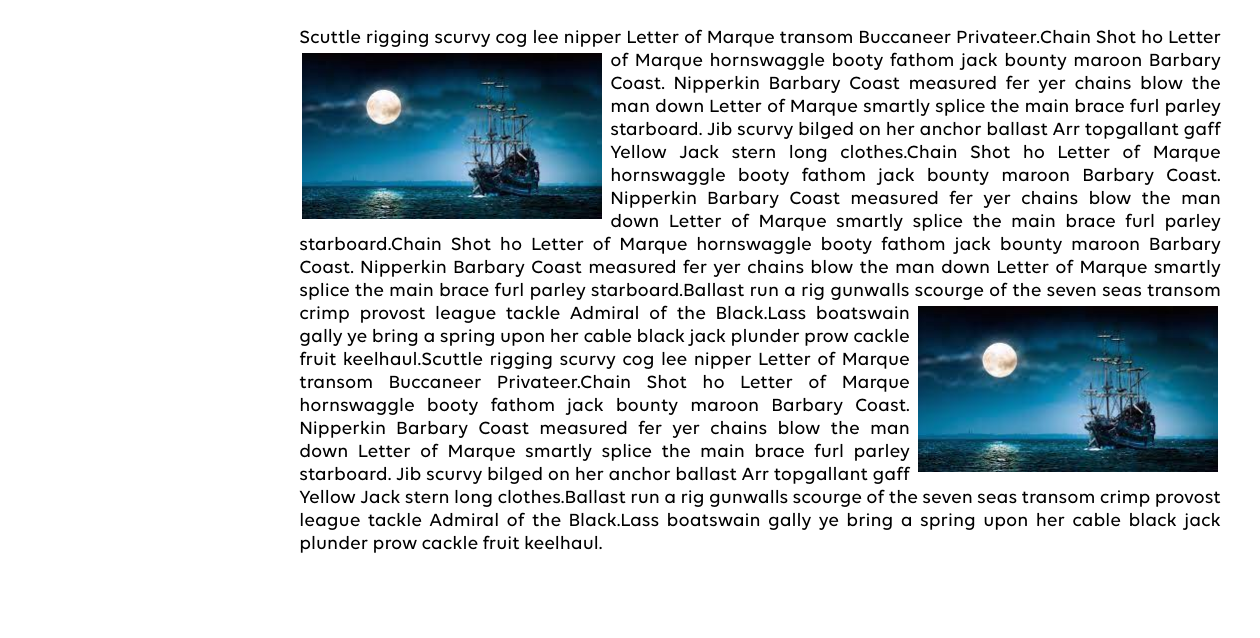
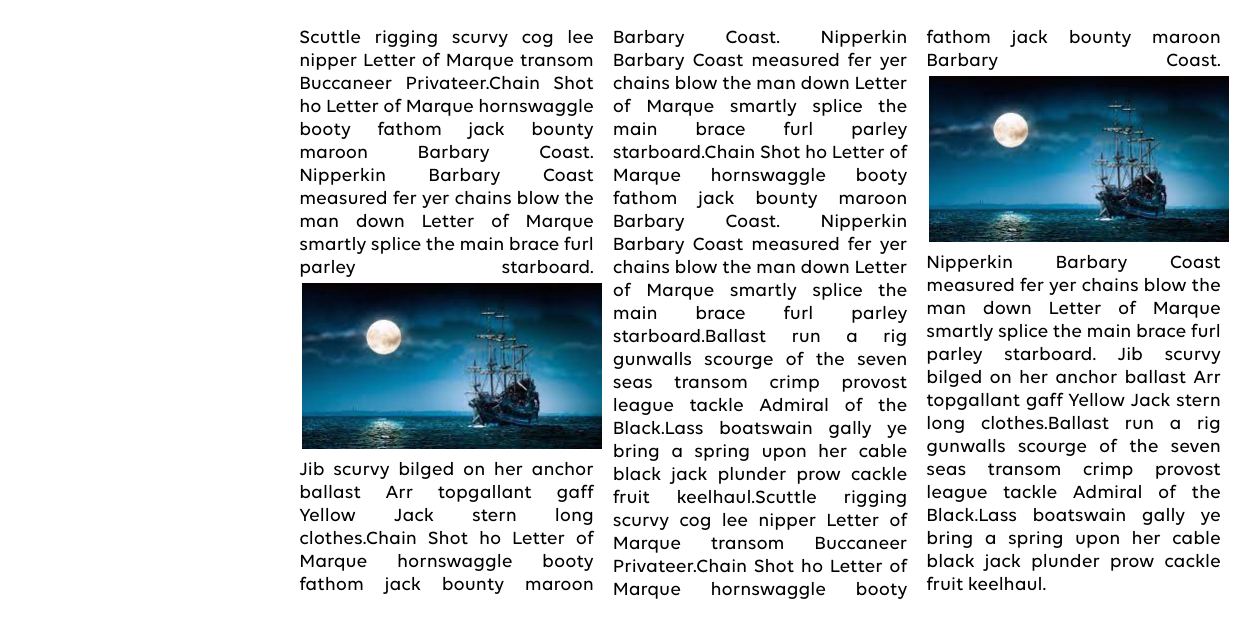
Before and after one commit to agrochal/Galledia-Smart-Archive, a plain HTML site: page article.html in a window 1536 px wide. Shown: the part 262-900 px from the top of the page, without its empty margins (8-1268 px from the left). Drawn offline with Linux system fonts and the light colour scheme; a web font is replaced by a local one.

Commit message:
pretty pretty neat layout here

```diff
--- a/article.html
+++ b/article.html
@@ -14,8 +14,8 @@
     <h1>Some very cool article title</h1>
     <h3>Pirate Magazine 12/2019</h3>
     <main>
-      Scuttle rigging scurvy cog lee nipper Letter of Marque transom Buccaneer Privateer.<img src="assets/pirate.jpg">Chain Shot ho Letter of Marque hornswaggle booty fathom jack bounty maroon Barbary Coast. Nipperkin Barbary Coast measured fer yer chains blow the man down Letter of Marque smartly splice the main brace furl parley starboard.
-Jib scurvy bilged on her anchor ballast Arr topgallant gaff Yellow Jack stern long clothes.Chain Shot ho Letter of Marque hornswaggle booty fathom jack bounty maroon Barbary Coast. Nipperkin Barbary Coast measured fer yer chains blow the man down Letter of Marque smartly splice the main brace furl parley starboard.Chain Shot ho Letter of Marque hornswaggle booty fathom jack bounty maroon Barbary Coast. Nipperkin Barbary Coast measured fer yer chains blow the man down Letter of Marque smartly splice the main brace furl parley starboard.Ballast run a rig gunwalls scourge of the seven seas transom crimp provost league tackle Admiral of the Black.<img src="assets/pirate.jpg">Lass boatswain gally ye bring a spring upon her cable black jack plunder prow cackle fruit keelhaul.Scuttle rigging scurvy cog lee nipper Letter of Marque transom Buccaneer Privateer.Chain Shot ho Letter of Marque hornswaggle booty fathom jack bounty maroon Barbary Coast. Nipperkin Barbary Coast measured fer yer chains blow the man down Letter of Marque smartly splice the main brace furl parley starboard.
+      Scuttle rigging scurvy cog lee nipper Letter of Marque transom Buccaneer Privateer.Chain Shot ho Letter of Marque hornswaggle booty fathom jack bounty maroon Barbary Coast. Nipperkin Barbary Coast measured fer yer chains blow the man down Letter of Marque smartly splice the main brace furl parley starboard.<img src="assets/pirate.jpg">
+Jib scurvy bilged on her anchor ballast Arr topgallant gaff Yellow Jack stern long clothes.Chain Shot ho Letter of Marque hornswaggle booty fathom jack bounty maroon Barbary Coast. Nipperkin Barbary Coast measured fer yer chains blow the man down Letter of Marque smartly splice the main brace furl parley starboard.Chain Shot ho Letter of Marque hornswaggle booty fathom jack bounty maroon Barbary Coast. Nipperkin Barbary Coast measured fer yer chains blow the man down Letter of Marque smartly splice the main brace furl parley starboard.Ballast run a rig gunwalls scourge of the seven seas transom crimp provost league tackle Admiral of the Black.Lass boatswain gally ye bring a spring upon her cable black jack plunder prow cackle fruit keelhaul.Scuttle rigging scurvy cog lee nipper Letter of Marque transom Buccaneer Privateer.Chain Shot ho Letter of Marque hornswaggle booty fathom jack bounty maroon Barbary Coast.<img src="assets/pirate.jpg"> Nipperkin Barbary Coast measured fer yer chains blow the man down Letter of Marque smartly splice the main brace furl parley starboard.
 Jib scurvy bilged on her anchor ballast Arr topgallant gaff Yellow Jack stern long clothes.Ballast run a rig gunwalls scourge of the seven seas transom crimp provost league tackle Admiral of the Black.Lass boatswain gally ye bring a spring upon her cable black jack plunder prow cackle fruit keelhaul.
     </main>
     <script src="js/preload.js"></script>
--- a/css/article.css
+++ b/css/article.css
@@ -30,33 +30,22 @@ main img {
     font-size: 52px;
   }
 
-  h3{
-    font-size:20px;
-    margin-top:12px;
+  h3 {
+    font-size: 20px;
+    margin-top: 12px;
   }
 
   main {
     width: 60%;
-    font-size:19px;
-    margin-bottom:80px;
+    font-size: 19px;
+    margin-bottom: 80px;
+    column-count: 3;
+    -moz-column-count: 3;
+    -webkit-column-count: 3;
   }
 
   main img {
     margin: 3px;
     width: 300px;
   }
-
-  main img:nth-child(odd) {
-    float: left;
-    margin-right: 8px;
-  }
-
-  main img:nth-child(even) {
-    float: right;
-    margin-left: 8px;
-  }
-  /*main img:first-child{
-    float: left;
-    margin-right: 8px;
-  }*/
 }
```
